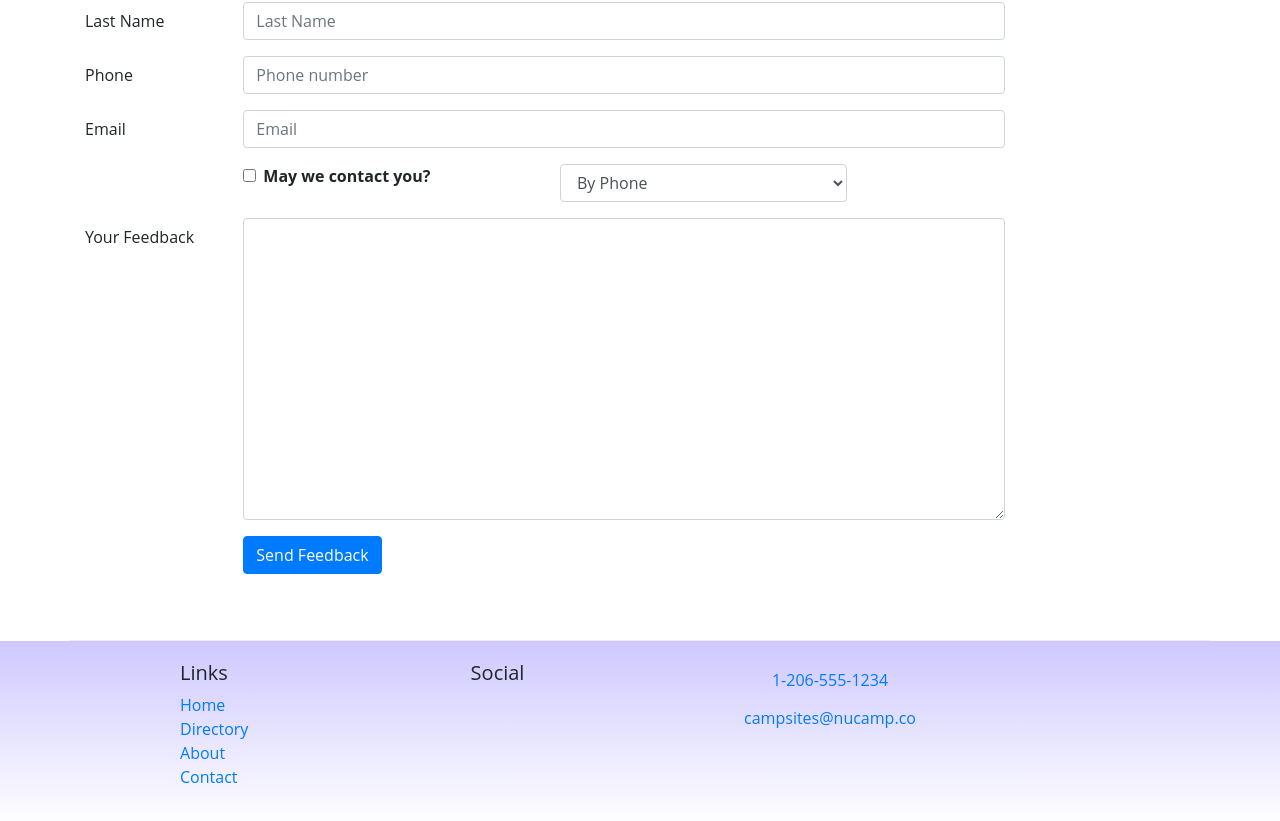
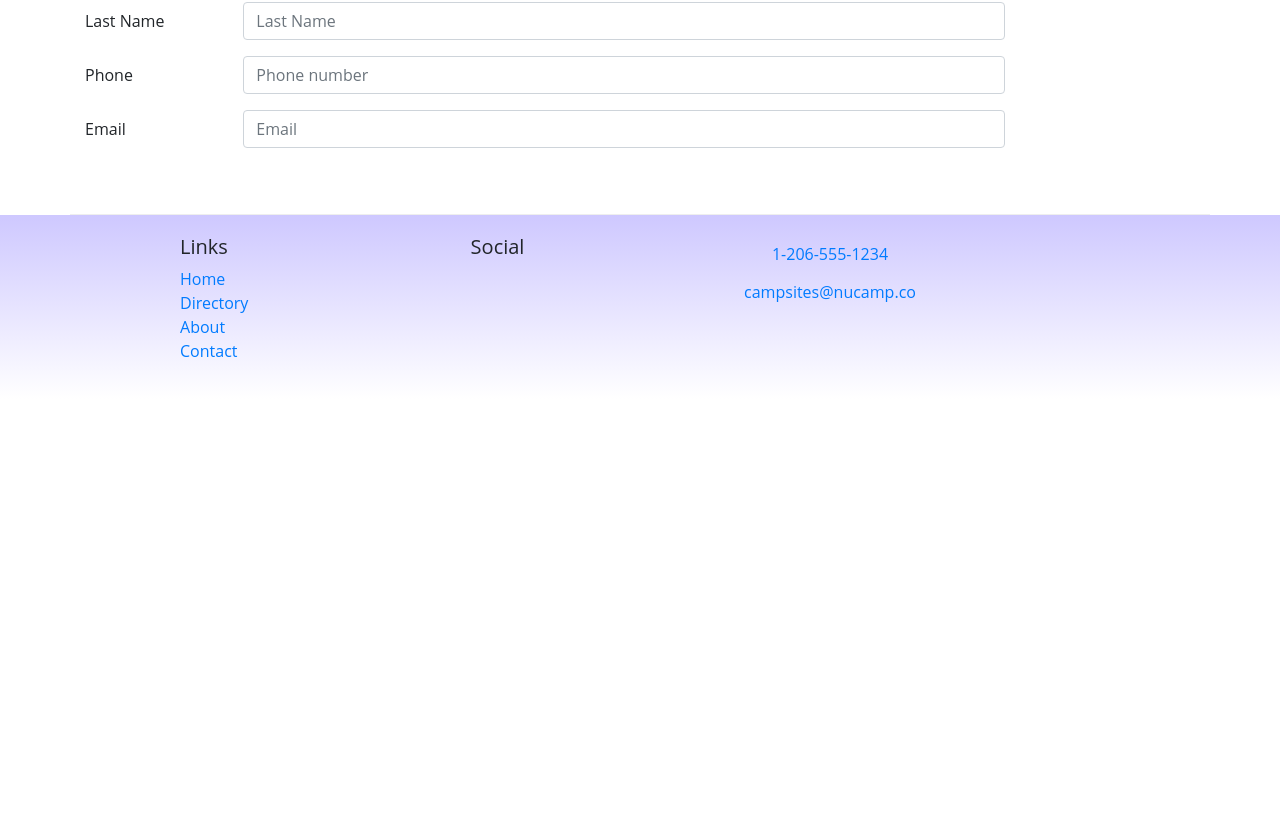
Before and after one commit to dcWashington/firstReactProject, a React (Create React App) app: page /contactus in a window 1280 px wide. Shown: the part 750-1571 px from the top of the page. After the commit the page ends 1149 px from the top, so only its background shows below. Built offline with nearby package versions, Linux system fonts and the light colour scheme; the HTML template or start-up script is replaced by a standard one.

Commit message:
Controlled Form Validation

```diff
--- a/src/components/ContactComponent.js
+++ b/src/components/ContactComponent.js
@@ -1,5 +1,5 @@
 import React, { Component } from 'react';
-import { Breadcrumb, BreadcrumbItem, Button, Form, FormGroup, Label, Input, Col} from 'reactstrap';
+import { Breadcrumb, BreadcrumbItem, Button, Form, FormGroup, Label, Input, Col, FormFeedback } from 'reactstrap';
 import { Link } from 'react-router-dom';
 
 class Contact extends Component {
@@ -13,11 +13,60 @@
             email: '',
             agree: false,
             contactType: 'By Phone',
-            feedback: ''
+            feedback: '',
+            touched: {
+                firstName: false,
+                lastName: false,
+                phoneNum: false,
+                email: false
+            }
         };
 
         this.handleInputChange = this.handleInputChange.bind(this);
         this.handleSubmit = this.handleSubmit.bind(this);
+    }
+
+    validate(firstName, lastName, phoneNum, email) {
+
+        const errors = {
+            firstName: '',
+            lastName: '',
+            phoneNum: '',
+            email: ''
+        };
+
+        if (this.state.touched.firstName) {
+            if (firstName.length < 2) {
+                errors.firstName = 'First name must be at least 2 characters.';
+            } else if (firstName.length > 15) {
+                errors.firstName = 'First name must be 15 or less characters.';
+            }
+        }
+
+        if (this.state.touched.lastName) {
+            if (lastName.length < 2) {
+                errors.lastName = 'Last name must be at least 2 characters.';
+            } else if (lastName.length > 15) {
+                errors.lastName = 'Last name must be 15 or less characters.';
+            }
+        }
+
+        const reg = /^\d+$/;
+        if (this.state.touched.phoneNum && !reg.test(phoneNum)) {
+            errors.phoneNum = 'The phone number should contain only numbers.';
+        }
+
+        if (this.state.touched.email && !email.includes('@')) {
+            errors.email = 'Email should contain a @';
+        }
+
+        return errors;
+    }
+
+    handleBlur = (field) => () => {
+        this.setState({
+            touched: {...this.state.touched, [field]: true}
+        });
     }
 
     handleInputChange(event) {
@@ -37,6 +86,9 @@
     }
 
     render (){
+
+        const errors = this.validate(this.state.firstName, this.state.lastName, this.state.phoneNum, this.state.email);
+
         return(
             <div className="container">
                 <div className="row">
@@ -71,13 +123,16 @@
                     </div>
                     <div className="col-md-10">
                         <Form onSubmit={this.handleSubmit}>
-                            <FormGroup row>
+                        <FormGroup row>
                                 <Label htmlFor="firstName" md={2}>First Name</Label>
                                 <Col md={10}>
                                     <Input type="text" id="firstName" name="firstName"
                                         placeholder="First Name"
                                         value={this.state.firstName}
+                                        invalid={errors.firstName}
+                                        onBlur={this.handleBlur("firstName")}
                                         onChange={this.handleInputChange} />
+                                    <FormFeedback>{errors.firstName}</FormFeedback>
                                 </Col>
                             </FormGroup>
                             <FormGroup row>
@@ -86,7 +141,10 @@
                                     <Input type="text" id="lastName" name="lastName"
                                         placeholder="Last Name"
                                         value={this.state.lastName}
+                                        invalid={errors.lastName}
+                                        onBlur={this.handleBlur("lastName")}
                                         onChange={this.handleInputChange} />
+                                    <FormFeedback>{errors.lastName}</FormFeedback>
                                 </Col>
                             </FormGroup>
                             <FormGroup row>
@@ -95,7 +153,10 @@
                                     <Input type="tel" id="phoneNum" name="phoneNum"
                                         placeholder="Phone number"
                                         value={this.state.phoneNum}
+                                        invalid={errors.phoneNum}
+                                        onBlur={this.handleBlur("phoneNum")}
                                         onChange={this.handleInputChange} />
+                                    <FormFeedback>{errors.phoneNum}</FormFeedback>
                                 </Col>
                             </FormGroup>
                             <FormGroup row>
@@ -104,44 +165,10 @@
                                     <Input type="email" id="email" name="email"
                                         placeholder="Email"
                                         value={this.state.email}
+                                        invalid={errors.email}
+                                        onBlur={this.handleBlur("email")}
                                         onChange={this.handleInputChange} />
-                                </Col>
-                            </FormGroup>
-                            <FormGroup row>
-                                <Col md={{size: 4, offset: 2}}>
-                                    <FormGroup check>
-                                        <Label check>
-                                            <Input type="checkbox"
-                                                name="agree"
-                                                checked={this.state.agree}
-                                                onChange={this.handleInputChange} /> {' '}
-                                            <strong>May we contact you?</strong>
-                                        </Label>
-                                    </FormGroup>
-                                </Col>
-                                <Col md={4}>
-                                    <Input type="select" name="contactType"
-                                            value={this.state.contactType}
-                                            onChange={this.handleInputChange}>
-                                        <option>By Phone</option>
-                                        <option>By Email</option>
-                                    </Input>
-                                </Col>
-                            </FormGroup>
-                            <FormGroup row>
-                                <Label htmlFor="feedback" md={2}>Your Feedback</Label>
-                                <Col md={10}>
-                                    <Input type="textarea" id="feedback" name="feedback"
-                                        rows="12"
-                                        value={this.state.feedback}
-                                        onChange={this.handleInputChange}></Input>
-                                </Col>
-                            </FormGroup>
-                            <FormGroup row>
-                                <Col md={{size: 10, offset: 2}}>
-                                    <Button type="submit" color="primary">
-                                        Send Feedback
-                                    </Button>
+                                    <FormFeedback>{errors.email}</FormFeedback>
                                 </Col>
                             </FormGroup>
                         </Form>
```
